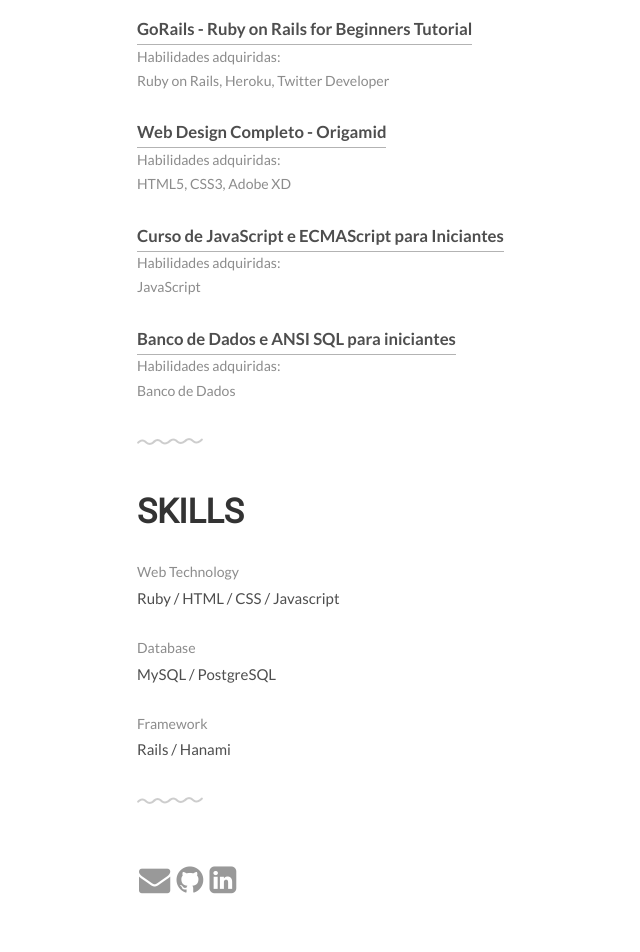
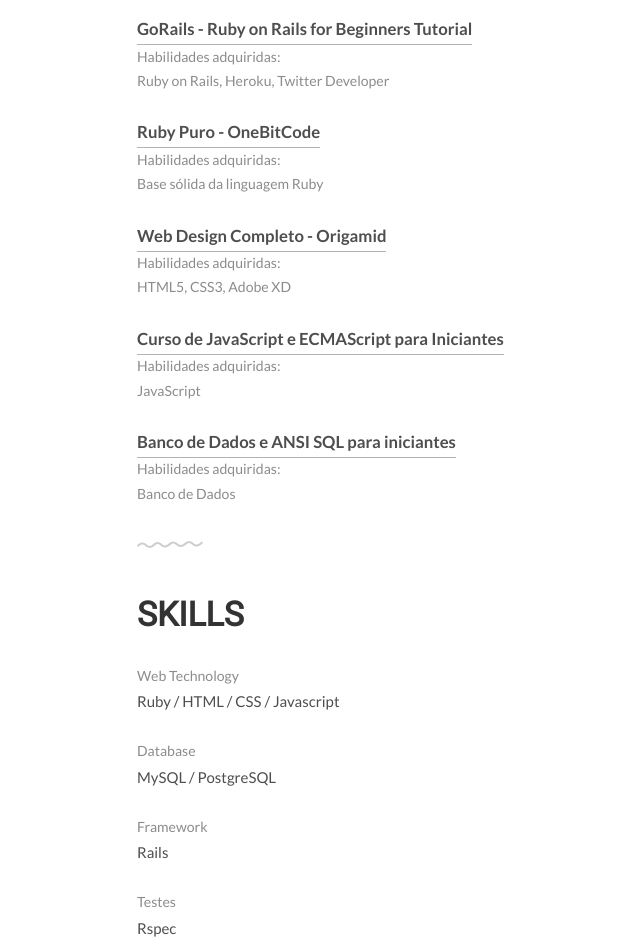
Before and after one commit to yanfernandes/MinhaApresentacao, a plain HTML site: page index.html in a window 1280 px wide. Shown: the part 880-1832 px from the top of the page, without its empty margins (192-832 px from the left). Drawn offline with Linux system fonts and the light colour scheme.

Commit message:
Edit Courses

```diff
--- a/index.html
+++ b/index.html
@@ -46,7 +46,7 @@
 					<h1>Desenvolvedor Web Jr<br><span id="typed"></span></h1>
 				</div>
 				<p>
-					Formado em Comunicação Social, sempre entusiasta com tecnologia e programação, até o dia em que decidi entrar de vez no projeto de me tornar desenvolvedor. <br><br>Hoje, sou Dev Jr. Ruby on Rails. Minha rotina é inteiramente de estudos, códigos, resoluções, erros e acertos. <br><br>Seja bem-vindo! :)
+					Formado em Comunicação Social, sempre entusiasta com tecnologia e programação, decidi entrar de vez no projeto de me tornar desenvolvedor. <br><br>Hoje, sou Dev Jr. Ruby on Rails. Minha rotina é inteiramente de estudos, códigos, resoluções, erros e acertos. <br><br>Seja bem-vindo! :)
 				</p>
 				<p class="git">
 					<strong>Github:</strong> <a href="http://github.com/yanfernandes">github.com/yanfernandes</a><br>
@@ -69,6 +69,11 @@
 				<li><a href="#">GoRails - Ruby on Rails for Beginners Tutorial</a></li>
 				<li>Habilidades adquiridas:</li>
 				<li>Ruby on Rails, Heroku, Twitter Developer</li>
+			</ul>
+			<ul class="work-list">
+				<li><a href="#">Ruby Puro - OneBitCode</a></li>
+				<li>Habilidades adquiridas:</li>
+				<li>Base sólida da linguagem Ruby</li>
 			</ul>
 			<ul class="work-list">
 				<li><a href="#">Web Design Completo - Origamid</a></li>
@@ -114,7 +119,11 @@
 			</ul>
 			<ul class="skill-list list-flat">
 				<li>Framework</li>
-				<li>Rails / Hanami</li>
+				<li>Rails</li>
+			</ul>
+			<ul class="skill-list list-flat">
+				<li>Testes</li>
+				<li>Rspec</li>
 			</ul>
 		</div>
 	</div>
```
